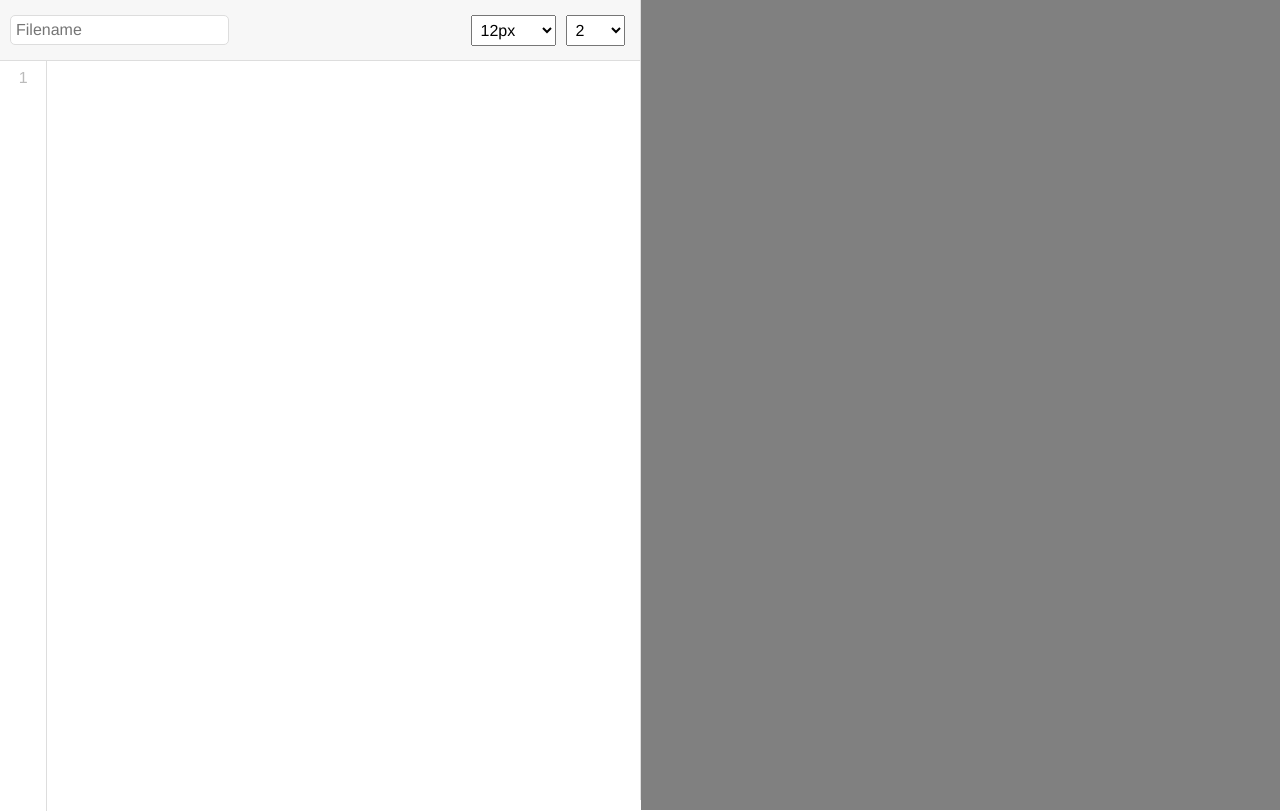
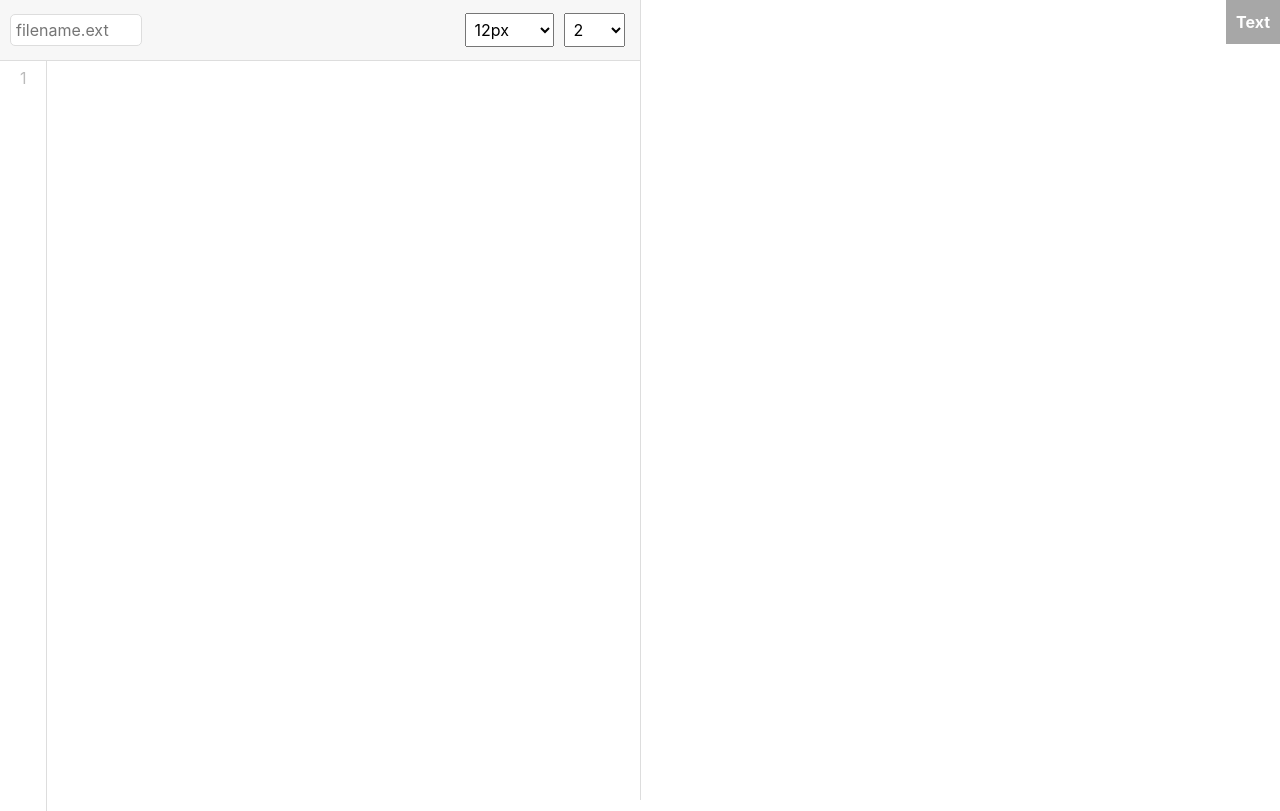
Before and after one commit to DarkPurple141/vue-editor, a Vue app: page /#/ in a window 1280 px wide. Built offline with nearby package versions, Linux system fonts and the light colour scheme; the HTML template or start-up script is replaced by a standard one.

Commit message:
made some changes to the way rendering occurs for different languages

```diff
--- a/src/App.vue
+++ b/src/App.vue
@@ -11,17 +11,19 @@
    padding: 0;
 }
 
-input, textarea, select, button {
+input, textarea, select, button, option {
    font-family: inherit;
 }
 
 #app {
   font-size: 16px;
   line-height: 1.5;
-  font-family: 'Helvetica Neue', Helvetica, Arial, sans-serif;
+  font-family: -apple-system, 'Helvetica Neue', Helvetica, Arial, sans-serif;
   -webkit-font-smoothing: antialiased;
   -moz-osx-font-smoothing: grayscale;
   text-align: center;
   color: #36454F;
 }
+
+
 </style>
--- a/src/components/EditConsole.vue
+++ b/src/components/EditConsole.vue
@@ -1,18 +1,32 @@
 <template lang="html">
-   <div class="console">
-      <div v-if="$store.getters.ftype == 'js'">
+   <div class="render-zone">
+      <div class="console" v-if="$store.getters.ftype == 'js'">
          <div class="exec">
             <button type="button" name="Run"
             @click.prevent="$store.dispatch('execute')">Run</button>
          </div>
          {{ script }}
       </div>
-      <div v-html="html" v-else-if="$store.getters.ftype == 'html'" class="standard">
+      <div v-else>
+         <StatusButton>
+            {{ status_text }}
+         </StatusButton>
+         <iframe :src="'data:text/html;charset=utf-8,'+html" class="standard html"
+            v-if="$store.getters.ftype == 'html'">
+         </iframe>
+         <div v-else class="markdown" v-html="markdown">
+         </div>
       </div>
+
    </div>
 </template>
 
 <script>
+
+import marked from 'marked'
+import StatusButton from './StatusButton'
+import { language } from '@/helpers'
+
 export default {
    computed: {
       script() {
@@ -20,8 +34,17 @@ export default {
       },
       html() {
          return this.$store.state.file.contents
+      },
+      markdown() {
+         return marked(this.$store.state.file.contents)
+      },
+      status_text() {
+         return language(this.$store.getters.ftype)
       }
    },
+   components: {
+      StatusButton
+   }
 }
 </script>
 
@@ -48,6 +71,20 @@ export default {
    box-shadow: 0px 37px 20px -20px rgba(0,0,0,0.4);
 }
 
+.markdown, .html {
+   padding: 5px;
+   text-align: left;
+   font-family: inherit;
+}
+
+iframe.standard {
+   width: 100%;
+   background-color: transparent;
+   border: 0px none transparent;
+   padding: 0px;
+   overflow: hidden;
+}
+
 .console {
    background-color: grey;
    color: white;
--- a/src/components/EditRenderArea.vue
+++ b/src/components/EditRenderArea.vue
@@ -1,7 +1,7 @@
 <template lang="html">
    <div class="render">
-      <div class="plain" v-if="$store.getters.ftype == 'md'
-      || $store.getters.ftype == ''">{{ file.content }}</div>
+      <div class="plain"
+      v-if="plain">{{ file.content }}</div>
       <div v-else>
          <div v-html="language">
          </div>
@@ -11,6 +11,7 @@
 
 <script>
 import marked from 'marked'
+import { is_plain } from '@/helpers'
 import highlightjs from 'highlightjs'
 
 marked.setOptions({
@@ -34,7 +35,13 @@ export default {
          return marked(
             `\`\`\`${this.file.ftype}\n${this.file.content}\n\`\`\``
          )
+      },
+      plain() {
+         return is_plain(this.$store.getters.ftype)
       }
+   },
+   methods: {
+      is_plain
    }
 }
 </script>
--- a/src/components/EditorControlBar.vue
+++ b/src/components/EditorControlBar.vue
@@ -4,7 +4,8 @@
          <div class="nav-block file-name">
             <input type="text"
                v-model="fname"
-               placeholder="Filename"
+               spellcheck="false"
+               placeholder="filename.ext"
                class="file-name-input"
                @change="fname_handler"
             />
@@ -62,6 +63,7 @@ export default {
    padding: 5px;
    margin: auto;
    font-size: inherit;
+   max-width: 120px;
 }
 
 </style>
--- /dev/null
+++ b/src/components/StatusButton.vue
@@ -0,0 +1,31 @@
+<template lang="html">
+   <div class="status">
+      <div class="inner">
+         <slot></slot>
+      </div>
+   </div>
+</template>
+
+<script>
+export default {
+}
+</script>
+
+<style lang="css" scoped>
+
+.status {
+   position: fixed;
+   right: 0px;
+}
+
+.status .inner {
+   background-color: rgba(80,80,80,0.5);
+   color: #fefefe;
+   padding: 10px;
+   font-weight: bold;
+   font-size: 16px;
+   outline: none;
+   user-select: none;
+}
+
+</style>
--- a/src/helpers.js
+++ b/src/helpers.js
@@ -1,4 +1,17 @@
 
-const is_plain = (ftype) => (!ftype || ftype == 'md' || ftype == 'txt')
+const is_plain = (ftype) => (!ftype || ftype == 'md' || ftype == 'txt' || ftype == 'text')
 
-export { is_plain }
+const language = (ftype) => {
+   switch (ftype) {
+      case 'js':
+         return 'Javascript'
+      case 'md':
+         return 'Markdown'
+      case 'html':
+         return 'HTML'
+      default:
+         return 'Text'
+   }
+}
+
+export { is_plain, language }
--- a/src/store.js
+++ b/src/store.js
@@ -31,9 +31,9 @@ export default new Vuex.Store({
     },
     ftype({ file }) {
       try {
-         return file.fname.split('.')[1] || 'md'
+         return file.fname.split('.')[1] || 'text'
       } catch (e) {
-         return 'md'
+         return 'text'
       }
     }
   },
```
